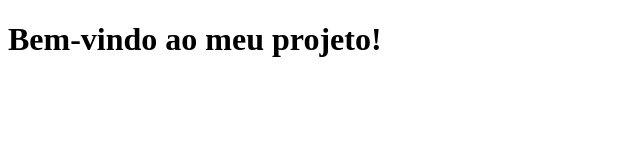
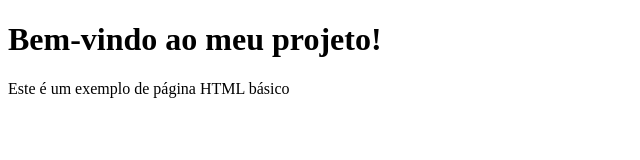
Before and after one commit to Pamonha-Flicante/Aulagit, a plain HTML site: page index.html in a window 1280 px wide. Shown: the whole page, without its empty margins (0-640 px from the left). Drawn offline with Linux system fonts and the light colour scheme.

Commit message:
Este é um exemplo!

```diff
--- a/index.html
+++ b/index.html
@@ -7,6 +7,7 @@
 </head>
 <body>
     <h1>Bem-vindo ao meu projeto!</h1>
+    <p>Este é um exemplo de página HTML básico</p>
 
 </body>
 </html>
```
